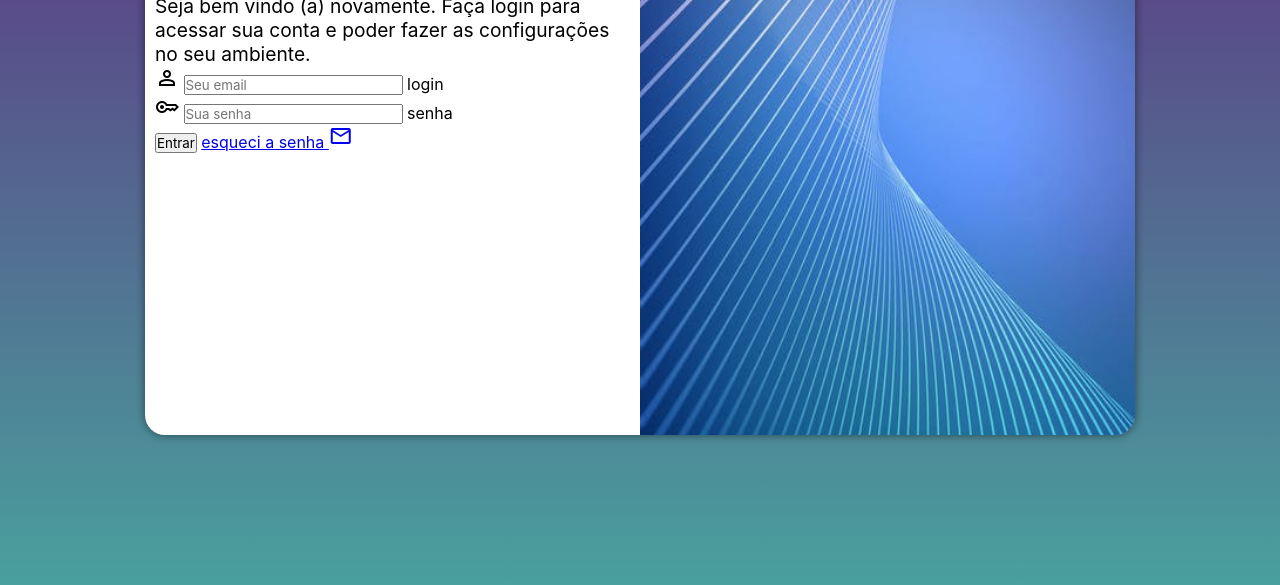
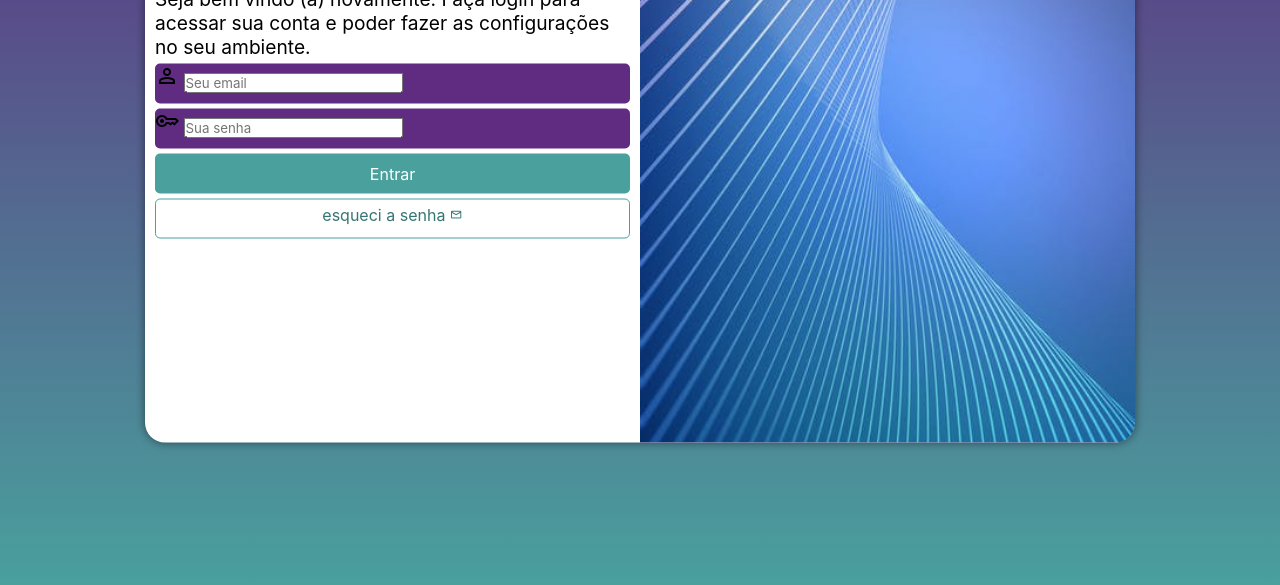
Before and after one commit to AbiOliver/projeto-login, a plain HTML site: page index.html in a window 1280 px wide. Shown: the part 215-800 px from the top of the page. Drawn offline with nearby package versions, Linux system fonts and the light colour scheme.

Commit message:
estilizando o formulário

```diff
--- a/estilos/style.css
+++ b/estilos/style.css
@@ -29,7 +29,7 @@ section#login{
 
     background-color: white;
     width: 250px;
-    height: 500px;
+    height: 515px;
     border-radius: 20px;
     box-shadow: 0px 0px 10px rgba(0, 0, 0, 0.497);
 
@@ -52,3 +52,49 @@ div#form > h1{
 div#form > p{
     font-size: .8em;
 }
+form >div.campo{
+    background-color: #5f2c82;
+    display: block;
+    width: 100%;
+    height: 40px;
+    border-radius: 5px;
+    margin: 5px 0;
+}
+form label{
+display: none;
+}
+form > input[ type=submit]{
+    display: block;
+    font-size: 1em;
+    width: 100%;
+    height: 40px;
+    background-color:#49a09d ;
+    color: white;
+    border: none;
+    border-radius: 5px;
+    cursor: pointer;
+}
+form>input[ type=submit]:hover{
+    background-color: #347673;
+
+}
+form>a.botao{
+    display: block;
+    text-align: center;
+    font-size: 1em;
+    padding-top: 5px;
+    margin-top: 5px;
+    width: 100%;
+    height: 40px;
+    background-color: white;
+    border: 1px solid #49a09d;
+    border-radius: 5px;
+    text-decoration: none;
+    color:  #347673;
+}
+form >a.botao:hover{
+    background-color: #6ae0dc;
+}
+form >a.botao >span{
+    font-size: .8em;
+}
--- a/index.html
+++ b/index.html
@@ -27,12 +27,12 @@
                         </div>
                         <div class="campo">
                             <span class="material-symbols-outlined">key</span>
-                            <input type="password" name="senha" id="isenha" placeholder="Sua senha"  autocomplete="current-password" required minlength="8" maxlength="16">
+                            <input type="password" name="senha" id="isenha" placeholder="Sua senha"  autocomplete="current-password" required  minlength="8" maxlength="16">
                             <label for="isenha">senha</label>
                         </div>
                         <input type="submit" value="Entrar">
-                        <a href="esqueci.html">
-                            esqueci a senha <span  class="material-symbols-outlined">mail</span>
+                        <a href="esqueci.html" class="botao">esqueci a senha <span  class="material-symbols-outlined">mail</span>
+
                         </a>
                     </form>
                 </div>
```
